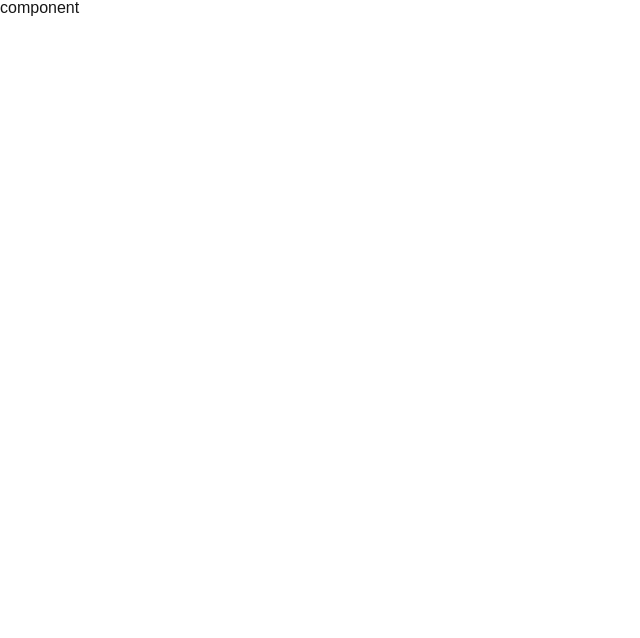
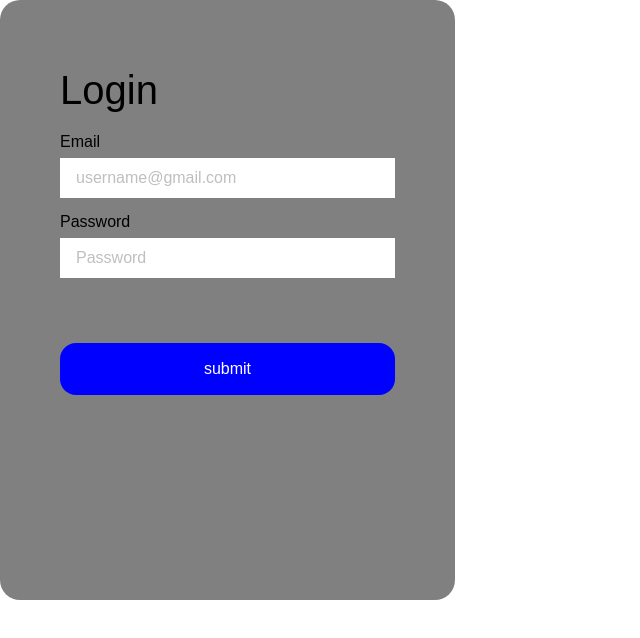
Before and after one commit to LMJ0900/chess, a Next.js app: page /auth/login in a window 1280 px wide. Shown: the top 638 px of the page, without its empty margins (0-640 px from the left). Built offline with nearby package versions, Linux system fonts and the light colour scheme.

Commit message:
[Feature] inputBox useForm 적용 (mutaion 연결전)

```diff
--- a/src/app/auth/login/_component/LoginForm/LoginForm.module.css
+++ b/src/app/auth/login/_component/LoginForm/LoginForm.module.css
@@ -1,3 +1,31 @@
 .root {
+    width: 455px;
+    height: 600px;
+    padding: 24px 60px;
+    background-color: gray;
+    color: white;
+    border-radius: 20px;
+}
 
+.title {
+    font-size: 40px;
+    color: black;
+    margin-top: 46px;
+    margin-bottom: 24px;
 }
+
+.form{
+    display: flex;
+    flex-direction: column;
+    gap: 16px;
+}
+
+.submitBtn{
+    margin-top: 65px
+}
+
+/* 노트북 */
+@media (min-width: 768px) and (max-width: 1400px) {}
+
+/* 모바일 */
+@media (max-width: 767px) {}
--- a/src/app/auth/login/_component/LoginForm/LoginForm.tsx
+++ b/src/app/auth/login/_component/LoginForm/LoginForm.tsx
@@ -1,4 +1,13 @@
 'use client';
+
+import { useForm } from 'react-hook-form';
+
+import { classValidatorResolver } from '@hookform/resolvers/class-validator';
+
+import ActionButton from '@/app/(main)/_component/ActionButton';
+import { LoginInputModel } from '@/app/auth/login/_component/LoginForm/model/LoginInputModel';
+
+import InputBox from '@/component/Input/InputBox';
 
 import { bindClassNames } from '@/util/BindClassName';
 
@@ -9,9 +18,44 @@ const cx = bindClassNames(styles);
 type Props = {};
 
 export default function LoginForm({}: Props) {
+  const {
+    register,
+    handleSubmit,
+    watch,
+    formState: { errors },
+  } = useForm<LoginInputModel>({
+    mode: 'all',
+    resolver: classValidatorResolver(LoginInputModel),
+  });
+
+  const onSubmit = (data: LoginInputModel) => {
+    console.log('submit:', data);
+  };
+
   return (
     <div className={cx('root')}>
-      <div>component</div>
+      <div className={cx('title')}>Login</div>
+      <form className={cx('form')} onSubmit={handleSubmit(onSubmit)}>
+        <InputBox
+          inputRegisterReturn={register('email')}
+          label="Email"
+          inputType="email"
+          inputId="email"
+          placeholder="username@gmail.com"
+          currentInputValue={watch().email}
+          errorMessage={errors.email?.message}
+        />
+        <InputBox
+          inputRegisterReturn={register('password')}
+          label="Password"
+          inputType="password"
+          inputId="password"
+          placeholder="Password"
+          currentInputValue={watch().password}
+          errorMessage={errors.password?.message}
+        />
+      </form>
+      <ActionButton className={cx('submitBtn')} label="submit" onClick={handleSubmit(onSubmit)} />
     </div>
   );
 }
```
